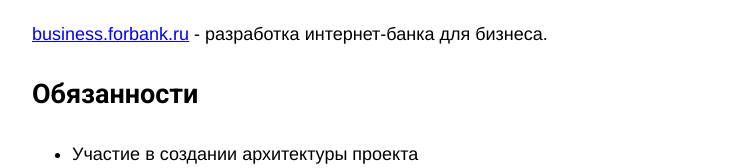
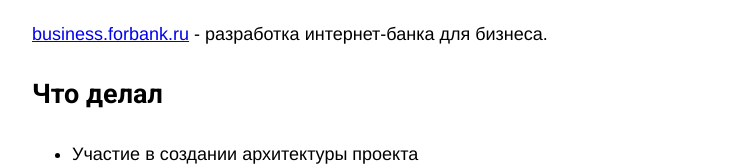
Before and after one commit to InfinityBuddha/korolev, a plain HTML site: page index.html in a window 1280 px wide. Shown: the part 868-1036 px from the top of the page, without its empty margins (136-877 px from the left). Drawn offline with Linux system fonts and the light colour scheme; a web font is replaced by a local one.

Commit message:
Update index.html

```diff
--- a/index.html
+++ b/index.html
@@ -52,7 +52,7 @@
 			<h2>Проекты</h2>
 			<p><a href='https://forbank.ru/sitemap.xml'>forbank.ru/sitemap.xml</a> - разработка автоматически генерируемой карты сайта.</p>
 			<p><a href='https://business.forbank.ru/login'>business.forbank.ru</a> - разработка интернет-банка для бизнеса.
-			<h2>Обязанности</h2>
+			<h2>Что делал</h2>
 			<ul>
 				<li>Участие в создании архитектуры проекта</li
 				<li>Адаптивная верстка компонентов</li>
```
